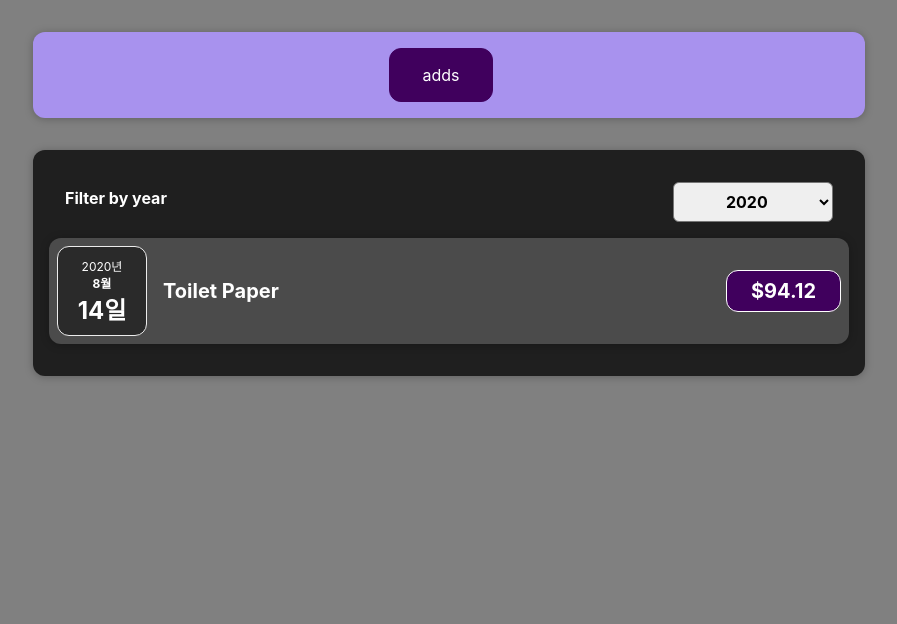
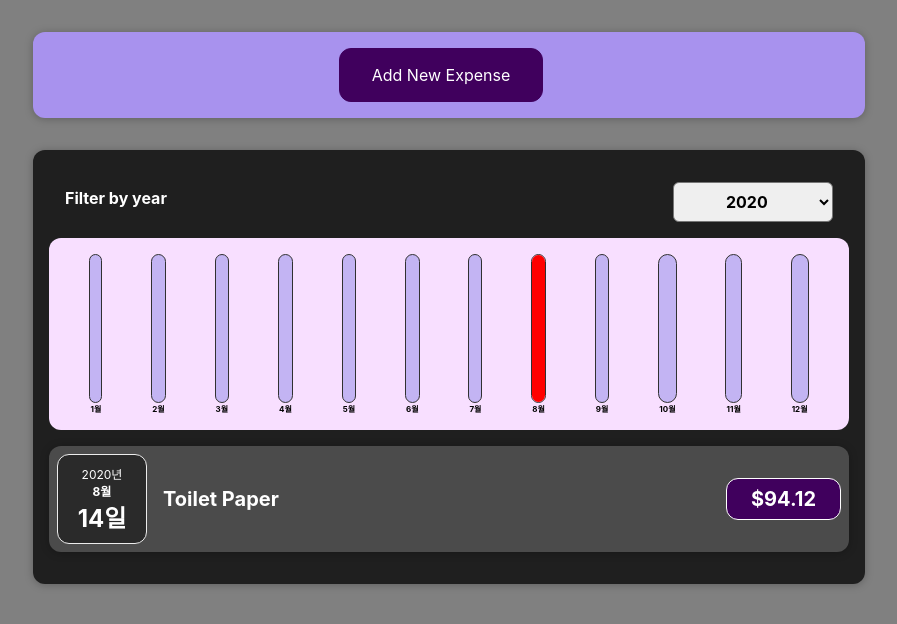
Before and after one commit to KooTaehyeon/udemy-react, a React (Create React App) app: page / in a window 1280 px wide. Shown: the top 624 px of the page, without its empty margins (191-1088 px from the left). Built offline with nearby package versions, Linux system fonts and the light colour scheme; the HTML template or start-up script is replaced by a standard one.

Commit message:
달력 차트 기능 추가

```diff
--- /dev/null
+++ b/src/components/Chart/Chart.css
@@ -0,0 +1,9 @@
+.chart {
+  padding: 1rem;
+  border-radius: 12px;
+  background-color: #f8dfff;
+  text-align: center;
+  display: flex;
+  justify-content: space-around;
+  height: 10rem;
+}
--- /dev/null
+++ b/src/components/Chart/ChartBar.css
@@ -0,0 +1,30 @@
+.chart-bar {
+  height: 100%;
+  display: flex;
+  flex-direction: column;
+  align-items: center;
+}
+
+.chart-bar__inner {
+  height: 100%;
+  width: 100%;
+  border: 1px solid #313131;
+  border-radius: 12px;
+  background-color: #c3b4f3;
+  overflow: hidden;
+  display: flex;
+  flex-direction: column;
+  justify-content: flex-end;
+}
+
+.chart-bar__fill {
+  background-color: #4826b9;
+  width: 100%;
+  transition: all 0.3s ease-out;
+}
+
+.chart-bar__label {
+  font-weight: bold;
+  font-size: 0.5rem;
+  text-align: center;
+}
--- /dev/null
+++ b/src/components/Chart/ChartBar.js
@@ -0,0 +1,21 @@
+import React from 'react';
+import './ChartBar.css';
+const ChartBar = (props) => {
+  let barFillHeight = '0%';
+  if (props.maxValue > 0) {
+    barFillHeight = Math.round(props.value / props.maxValue) * 100 + '%';
+  }
+  return (
+    <div className='chart-bar'>
+      <div className='chart-bar__inner'>
+        <div
+          className='chart-bar__fill'
+          style={{ height: barFillHeight, backgroundColor: 'red' }}
+        ></div>
+      </div>
+      <div className='chart-bar__label'>{props.labal}</div>
+    </div>
+  );
+};
+
+export default ChartBar;
--- a/src/components/Expenses/Expanses.js
+++ b/src/components/Expenses/Expanses.js
@@ -4,6 +4,7 @@
 import './Expanses.css';
 import ExpenseFilter from './ExpenseFilter';
 import ExpensesList from './ExpensesList';
+import ExpensesChart from './ExpensesChart';
 const Expanses = (props) => {
   const [filteredYear, setFilteredYear] = useState('2020');
   const filterChangeHandler = (selectedYear) => {
@@ -21,6 +22,7 @@
           selected={filteredYear}
           onChangeFilter={filterChangeHandler}
         />
+        <ExpensesChart expenses={filteredExpenses} />
         <ExpensesList data={filteredExpenses} />
       </Card>
     </>
--- /dev/null
+++ b/src/components/Expenses/ExpensesChart.js
@@ -0,0 +1,62 @@
+import React from 'react';
+import Chart from '../Chart/Chart';
+
+const ExpensesChart = (props) => {
+  const chartDataPoints = [
+    {
+      lebel: '1월',
+      value: 0,
+    },
+    {
+      lebel: '2월',
+      value: 0,
+    },
+    {
+      lebel: '3월',
+      value: 0,
+    },
+    {
+      lebel: '4월',
+      value: 0,
+    },
+    {
+      lebel: '5월',
+      value: 0,
+    },
+    {
+      lebel: '6월',
+      value: 0,
+    },
+    {
+      lebel: '7월',
+      value: 0,
+    },
+    {
+      lebel: '8월',
+      value: 0,
+    },
+    {
+      lebel: '9월',
+      value: 0,
+    },
+    {
+      lebel: '10월',
+      value: 0,
+    },
+    {
+      lebel: '11월',
+      value: 0,
+    },
+    {
+      lebel: '12월',
+      value: 0,
+    },
+  ];
+  for (const expense of props.expenses) {
+    const expenseMonth = expense.date.getMonth();
+    chartDataPoints[expenseMonth].value += expense.amount;
+  }
+  return <Chart dataPoints={chartDataPoints} />;
+};
+
+export default ExpensesChart;
--- a/src/components/NewExpense/ExpenseForm.js
+++ b/src/components/NewExpense/ExpenseForm.js
@@ -31,7 +31,7 @@
     e.preventDefault();
     const expenseData = {
       title: enterdTitle,
-      amount: enterdAmount,
+      amount: +enterdAmount,
       date: new Date(enterdDate),
     };
     props.onSaveExpenseData(expenseData);
@@ -39,16 +39,9 @@
     setEnteredAmount('');
     setEnteredDate('');
   };
-  const [isBtn, setIsBtn] = useState(false);
-  const onBtn = () => {
-    setIsBtn(!isBtn);
-  };
-  console.log(isBtn);
+
   return (
     <>
-      {isBtn === false ? (
-        <button onClick={onBtn}>adds</button>
-      ) : (
       <form onSubmit={submitHendler}>
         <div className='new-expense__controls'>
           <div className='new-expense__control'>
@@ -81,11 +74,12 @@
           </div>
         </div>
         <div className='new-expense__actions'>
-            <button onClick={onBtn}>clone</button>
-            <button type='submit'>add</button>
+          <button type='button' onClick={props.onCancel}>
+            Cancel
+          </button>
+          <button type='submit'>Add Expense</button>
         </div>
       </form>
-      )}
     </>
   );
 };
--- a/src/components/NewExpense/NewExpense.js
+++ b/src/components/NewExpense/NewExpense.js
@@ -1,4 +1,4 @@
-import React from 'react';
+import React, { useState } from 'react';
 import './NewExpense.css';
 import ExpenseForm from './ExpenseForm';
 const NewExpense = (props) => {
@@ -9,10 +9,21 @@
     };
     props.onAddExpense(expenseData);
   };
+  const [isEditing, setIsEditing] = useState(false);
+  const startEditingHandler = () => {
+    setIsEditing(!isEditing);
+  };
 
   return (
     <div className='new-expense'>
-      <ExpenseForm onSaveExpenseData={seveExpenseDataHandler} />
+      {isEditing === false ? (
+        <button onClick={startEditingHandler}>Add New Expense</button>
+      ) : (
+        <ExpenseForm
+          onSaveExpenseData={seveExpenseDataHandler}
+          onCancel={startEditingHandler}
+        />
+      )}
     </div>
   );
 };
```
Lines whose indentation alone changed are shown as unchanged.
